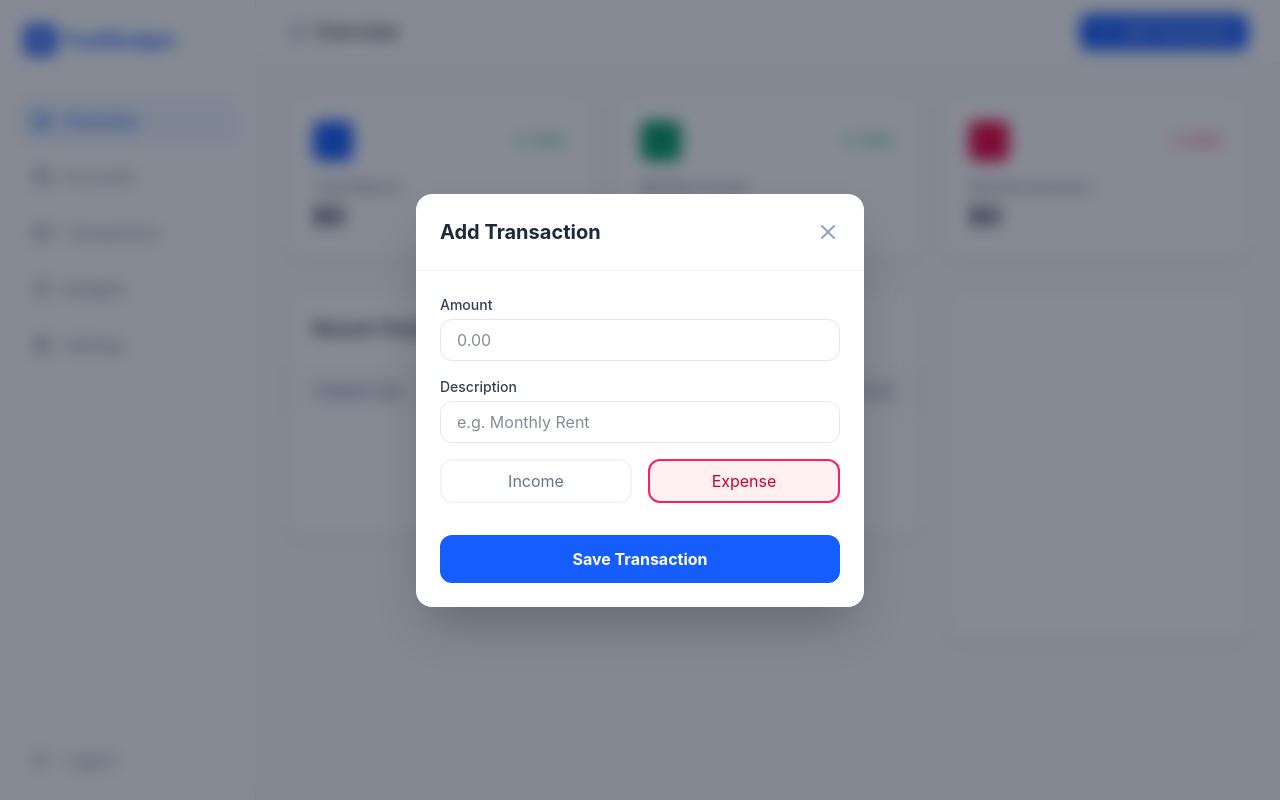
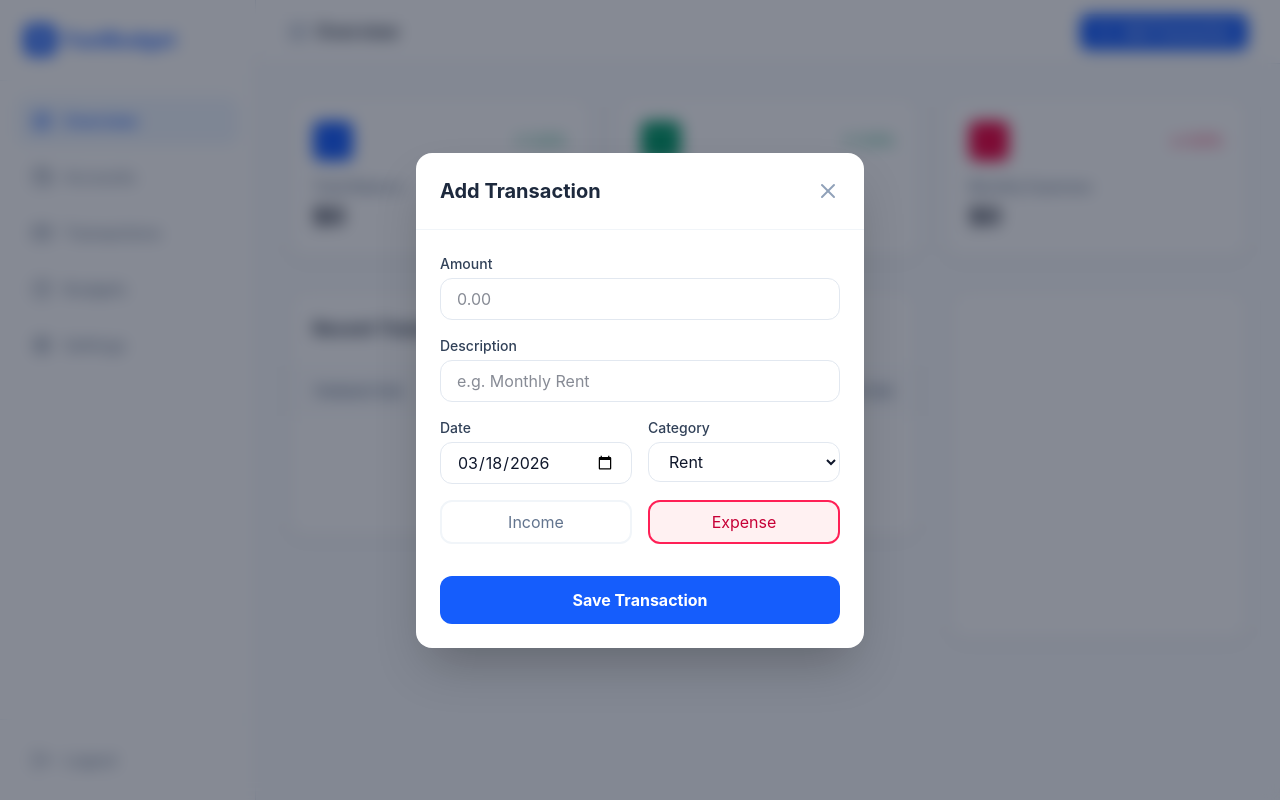
Before and after one commit to Palpatine0/FlowMint, a React (Vite) app in the folder finance-tracker/: page / in a window 1280 px wide. Both pictures are taken after a click on the button "Add Transaction". Built offline with nearby package versions, Linux system fonts and the light colour scheme.

Commit message:
add predefined categories and custom categories

```diff
--- a/finance-tracker/src/components/ui/AddTransactionModal.tsx
+++ b/finance-tracker/src/components/ui/AddTransactionModal.tsx
@@ -8,30 +8,45 @@ interface Props {
   onAdd: (transaction: Transaction) => void;
 }
 
+const PRESET_CATEGORIES = [
+  "Rent",
+  "Food",
+  "Clothes",
+  "Transport",
+  "Utilities",
+  "Entertainment",
+  "Other",
+];
+
 export function AddTransactionModal({ isOpen, onClose, onAdd }: Props) {
   const [amount, setAmount] = useState("");
   const [description, setDescription] = useState("");
+  const [category, setCategory] = useState(PRESET_CATEGORIES[0]);
+  const [date, setDate] = useState(new Date().toISOString().split("T")[0]);
   const [type, setType] = useState<TransactionType>("expense");
+  const [customCategory, setCustomCategory] = useState("");
 
   if (!isOpen) return null;
 
   const handleSubmit = (e: React.FormEvent) => {
     e.preventDefault();
 
-    const newTransaction: Transaction = {
-      id: crypto.randomUUID(), // Standard web API for unique IDs
+    const finalCategory = category === "Other" ? customCategory : category;
+
+    onAdd({
+      id: crypto.randomUUID(),
       amount: parseFloat(amount),
       description,
       type,
-      date: new Date().toISOString(),
-      category: "General", // You can expand this later
-    };
-
-    onAdd(newTransaction);
+      date: new Date(date).toISOString(),
+      category: finalCategory || "Uncategorized",
+    });
     onClose();
-    // Reset form
     setAmount("");
     setDescription("");
+    setCategory(PRESET_CATEGORIES[0]);
+    setCustomCategory("");
+    setDate(new Date().toISOString().split("T")[0]);
   };
 
   return (
@@ -74,7 +89,50 @@ export function AddTransactionModal({ isOpen, onClose, onAdd }: Props) {
               placeholder="e.g. Monthly Rent"
             />
           </div>
-
+          <div className="grid grid-cols-2 gap-4">
+            <div>
+              <label className="block text-sm font-medium text-slate-700 mb-1">
+                Date
+              </label>
+              <input
+                type="date"
+                value={date}
+                onChange={(e) => setDate(e.target.value)}
+                className="w-full px-4 py-2 border border-slate-200 rounded-xl outline-none focus:ring-2 focus:ring-blue-500"
+              />
+            </div>
+            <div>
+              <label className="block text-sm font-medium text-slate-700 mb-1">
+                Category
+              </label>
+              <select
+                value={category}
+                onChange={(e) => setCategory(e.target.value)}
+                className="w-full px-4 py-2 border border-slate-200 rounded-xl outline-none focus:ring-2 focus:ring-blue-500 bg-white"
+              >
+                {PRESET_CATEGORIES.map((cat) => (
+                  <option key={cat} value={cat}>
+                    {cat}
+                  </option>
+                ))}
+              </select>
+            </div>
+            {category === "Other" && (
+              <div className="animate-in fade-in slide-in-from-top-1 duration-200">
+                <label className="block text-sm font-medium text-slate-700 mb-1">
+                  Custom Category
+                </label>
+                <input
+                  type="text"
+                  required
+                  placeholder="e.g. Gym, Subscriptions..."
+                  value={customCategory}
+                  onChange={(e) => setCustomCategory(e.target.value)}
+                  className="w-full px-4 py-2 border border-blue-200 bg-blue-50/30 rounded-xl focus:ring-2 focus:ring-blue-500 outline-none"
+                />
+              </div>
+            )}
+          </div>
           <div className="flex gap-4">
             <button
               type="button"
```
